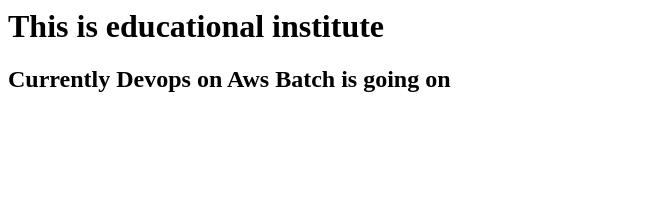
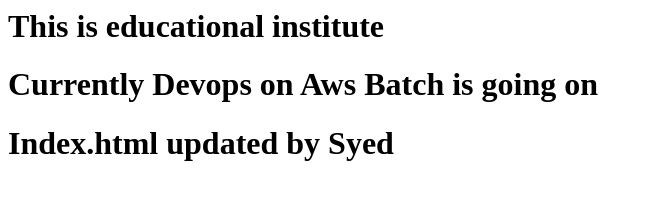
Before and after one commit to ashrafalisyed979/DevOpsArbor12PM, a plain HTML site: page index.html in a window 1280 px wide. Shown: the whole page, without its empty margins (0-653 px from the left). Drawn offline with Linux system fonts and the light colour scheme.

Commit message:
Index.html updated by syed

```diff
--- a/index.html
+++ b/index.html
@@ -1,5 +1,6 @@
 <html>
 <title> This is my first web site </title>
 <h1> This is educational institute </h1>
-<h2> Currently Devops on Aws Batch is going on
+<h1> Currently Devops on Aws Batch is going on </h1>
+<h1> Index.html updated by Syed </h1>
 </html>
```
